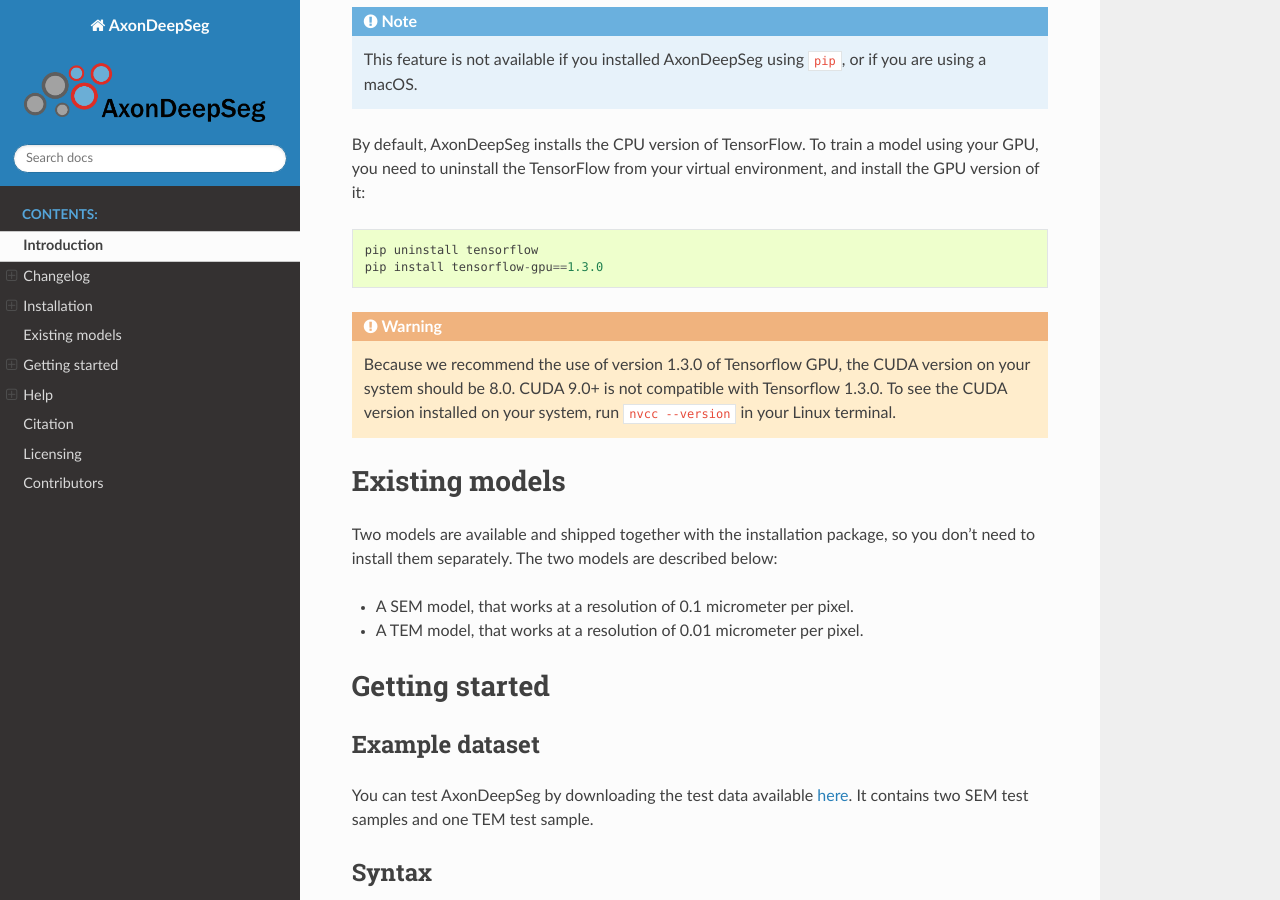
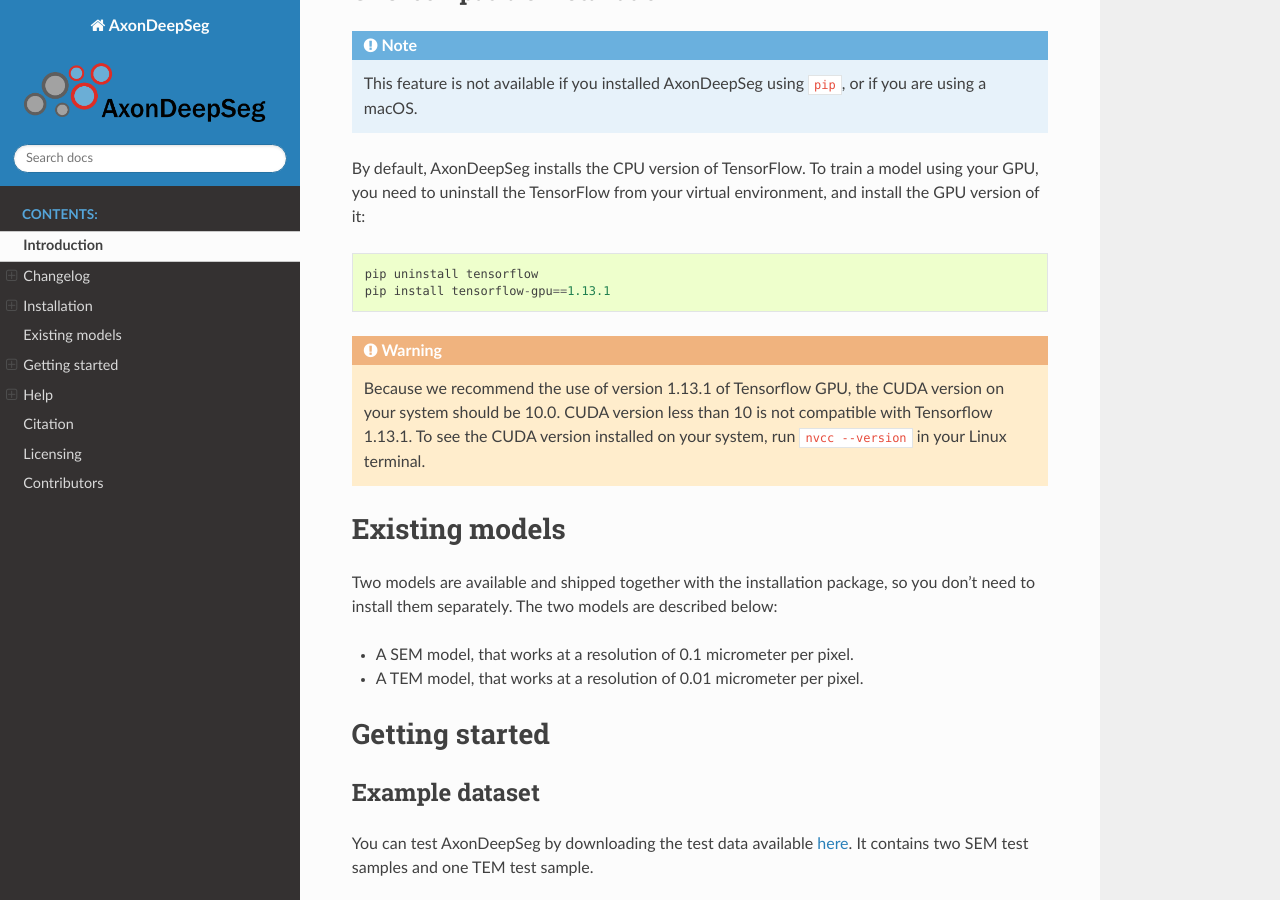
Before and after one commit to axondeepseg/axondeepseg, a Sphinx documentation site: the page built from docs/source/documentation.rst, in a window 1280 px wide and 900 px high, scrolled down 6975 px. Built offline with Sphinx 7.4.7 and the Read the Docs theme 2.0.0, drawn with Linux system fonts in a browser that asks for light colours; some of the changed text lies outside the part shown.

Commit message:
Upgrade TensorFlow and CUDA (#227)
* Upgrade Tesorflow to 1.13.1 and Cuda to 10.0(#225)

* Upgrade Tesorflow to 1.13.1 and Cuda to 10.0(#225)

* Fixes minor issues(#227)

```diff
--- a/docs/source/documentation.rst
+++ b/docs/source/documentation.rst
@@ -13,12 +13,13 @@
 
 **Changed:**
 
+- Shifted AxonDeepSeg from TensorFlow to Keras framework.
+- Upgraded CUDA to 10.0 and tensorflow to 1.13.1.
 - Resolve image rescale warnings
 - Handle exception for images smaller than minimum patch size after resizing
 - Revert tensorflow requirekment to 1.3.0 and remove tifffile requirement
 - Remove `matplotlib.pyplot` from source code and refactor to full OO plotting
 - Standardize path management to `pathlib` library
-- Shifted AxonDeepSeg from TensorFlow to Keras framework.
 
 
 Version [2.1] - 2018-09-25
@@ -270,11 +271,11 @@
 and install the GPU version of it::
 
     pip uninstall tensorflow
-    pip install tensorflow-gpu==1.3.0
+    pip install tensorflow-gpu==1.13.1
 
 .. WARNING ::
-   Because we recommend the use of version 1.3.0 of Tensorflow GPU, the CUDA version on your system should be 8.0.
-   CUDA 9.0+ is not compatible with Tensorflow 1.3.0. To see the CUDA version installed on your system, run ``nvcc --version`` in your Linux terminal.
+   Because we recommend the use of version 1.13.1 of Tensorflow GPU, the CUDA version on your system should be 10.0.
+   CUDA version less than 10 is not compatible with Tensorflow 1.13.1. To see the CUDA version installed on your system, run ``nvcc --version`` in your Linux terminal.
 
 Existing models
 ===============================================================================
--- a/requirements.txt
+++ b/requirements.txt
@@ -5,7 +5,7 @@
 tabulate==0.8.2
 pandas==0.23.3
 matplotlib==2.2.2
-tensorflow==1.3.0
+tensorflow==1.13.1
 mpld3==0.3
 tqdm==4.24.0
 requests==2.20.1
```
Also changed, not shown: CHANGELOG.md (+1 -0 lines), 1 other file.
